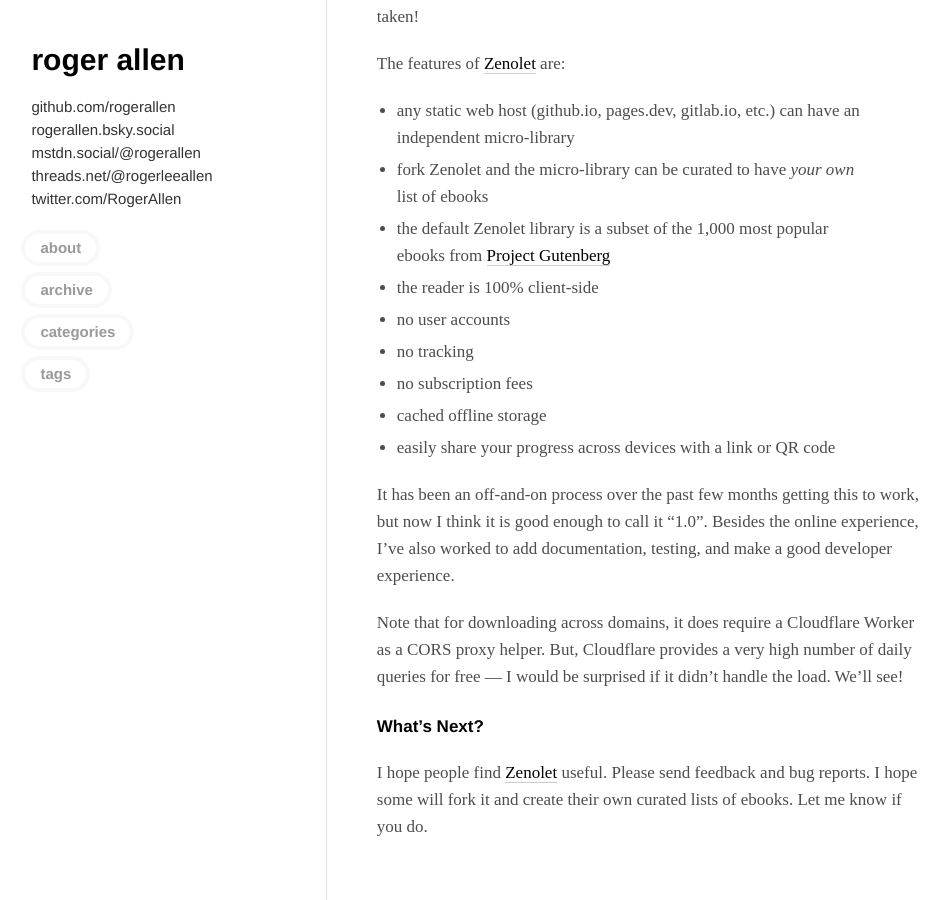
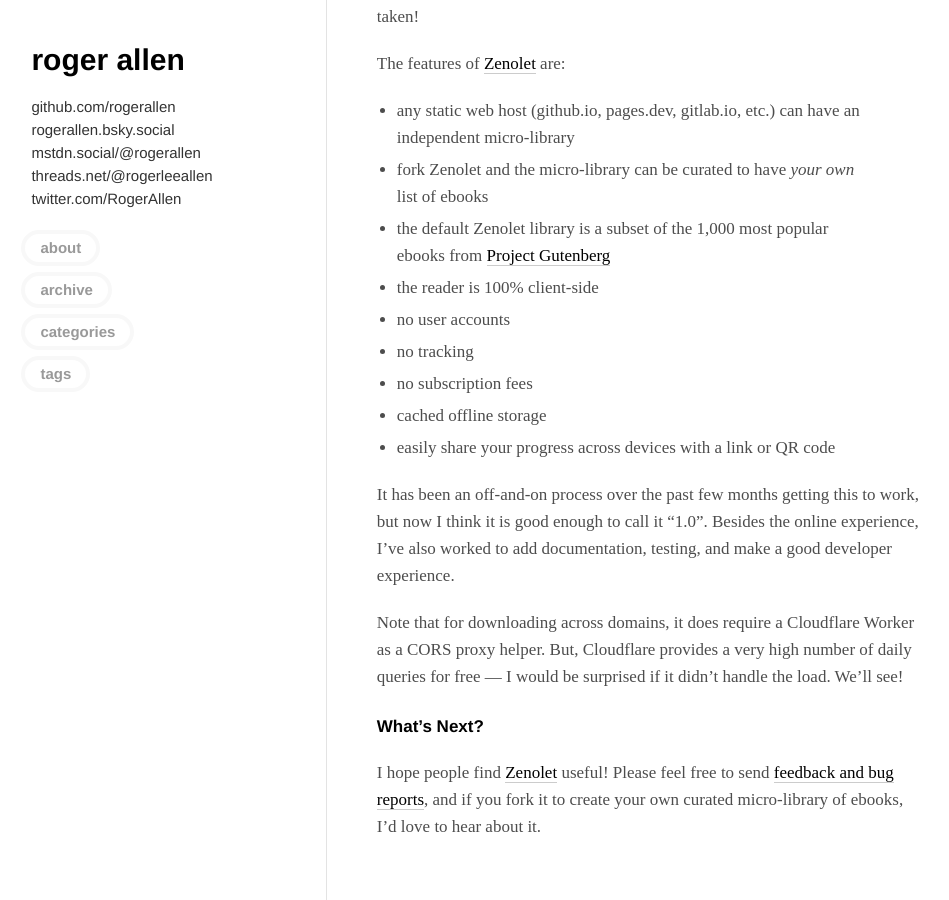
Before and after one commit to rogerallen/rogerallen.github.com, a Jekyll site: the page built from _posts/2026-10-23-zenolet.md, in a window 1280 px wide and 900 px high, scrolled down 1836 px. Shown: the whole window, without its empty margins (7-956 px from the left). Built offline with Jekyll 4.4.1, drawn with Linux system fonts in a browser that asks for light colours.

Commit message:
tweak the finale

```diff
--- a/_posts/2026-10-23-zenolet.md
+++ b/_posts/2026-10-23-zenolet.md
@@ -57,4 +57,4 @@
 
 #### What's Next?
 
-I hope people find [Zenolet](https://rogerallen.github.io/zenolet/) useful. Please send feedback and bug reports. I hope some will fork it and create their own curated lists of ebooks. Let me know if you do.
+I hope people find [Zenolet](https://rogerallen.github.io/zenolet/) useful! Please feel free to send [feedback and bug reports](https://github.com/rogerallen/zenolet/issues), and if you fork it to create your own curated micro-library of ebooks, I'd love to hear about it.
```
